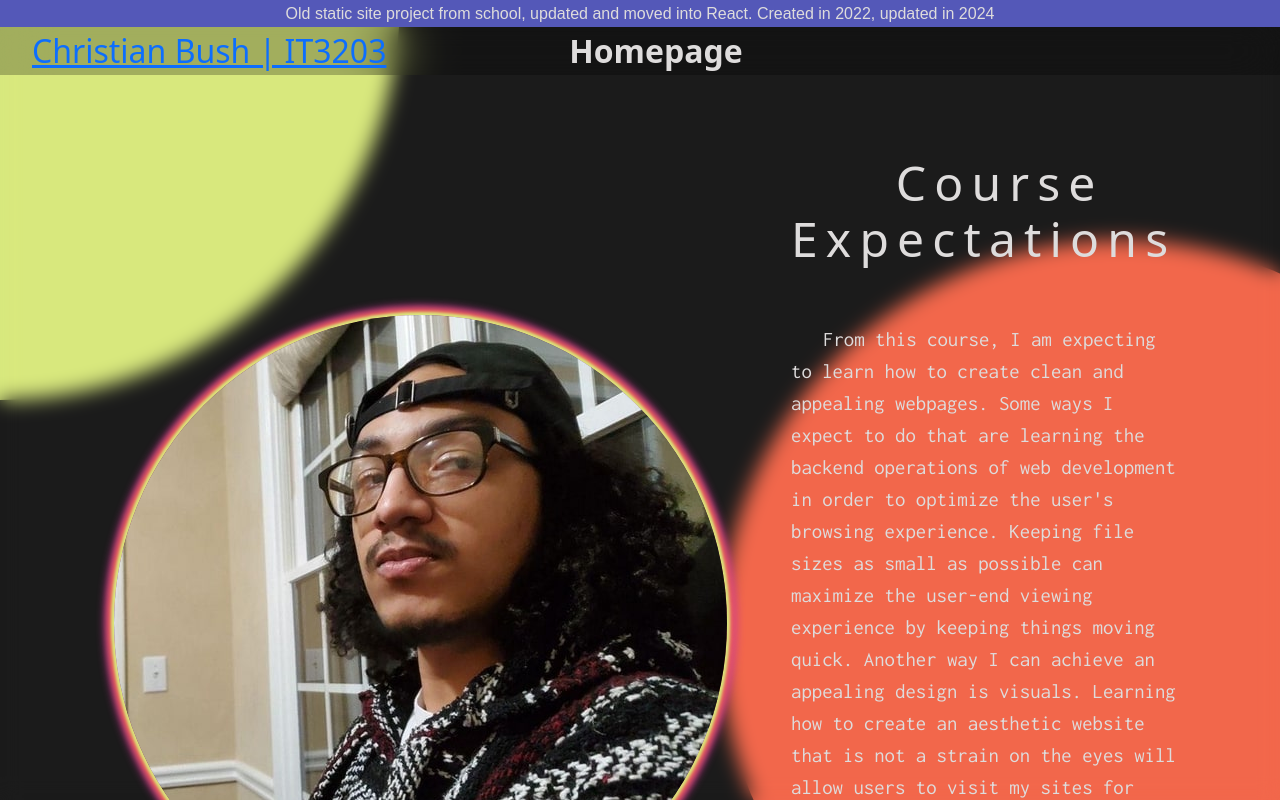
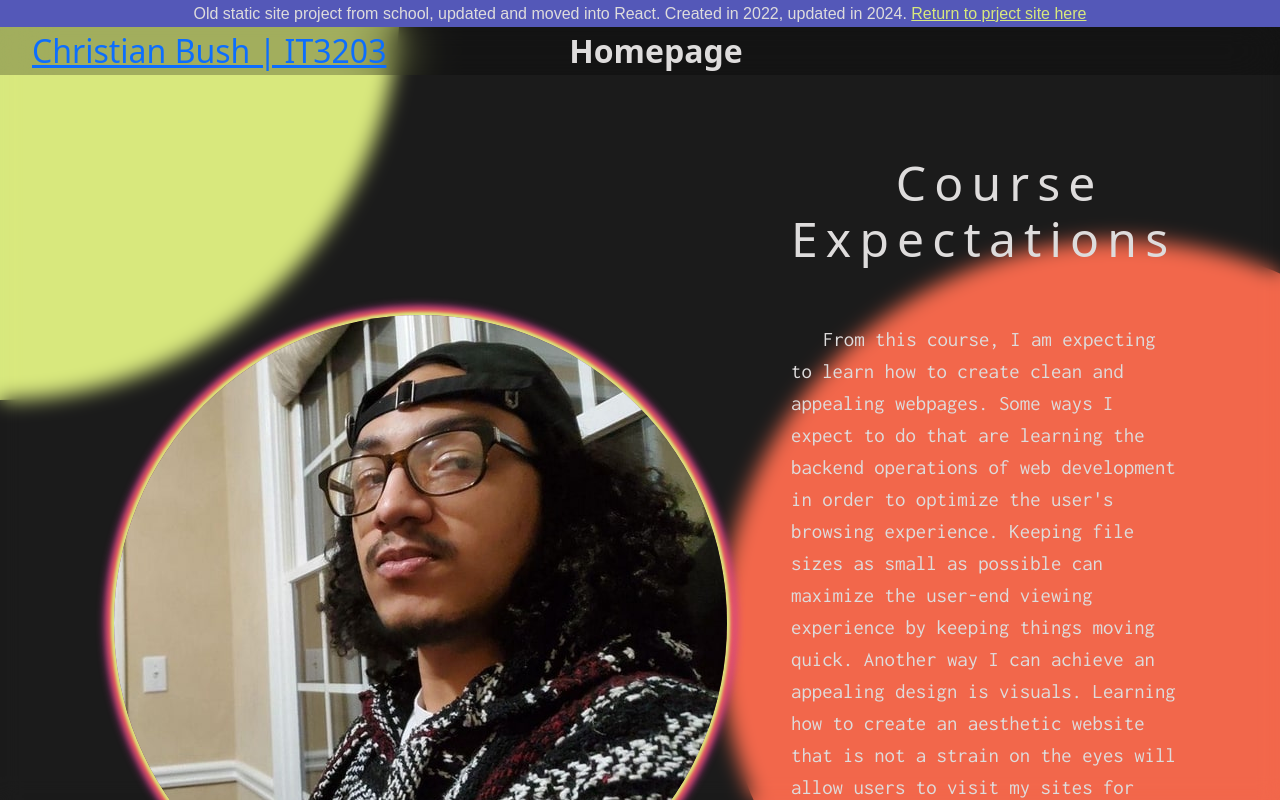
Before and after one commit to Cbushcun/react-projects-site, a React (Vite) app: page /introtowebdev in a window 1280 px wide. Built offline with nearby package versions, Linux system fonts and the light colour scheme; no server answers; a web font is replaced by a local one.

Commit message:
page routing to projects home

```diff
--- a/src/Projects/WebDevProject/pages/WebDevIndex.jsx
+++ b/src/Projects/WebDevProject/pages/WebDevIndex.jsx
@@ -13,7 +13,10 @@ export default function WebDevIndex({ showNavProp, onNavClickProp }) {
         <div className="backdrop-blur"></div>
         <header>
           Old static site project from school, updated and moved into React.
-          Created in 2022, updated in 2024
+          Created in 2022, updated in 2024.{" "}
+          <a href="https://www.projects.businessbybush.com">
+            Return to prject site here
+          </a>
         </header>
         <WebDevNavbar
           showNavProp={showNavProp}
```
